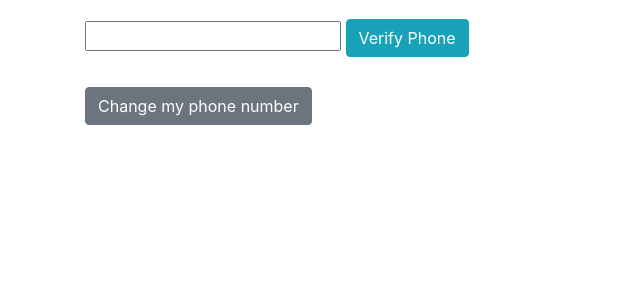
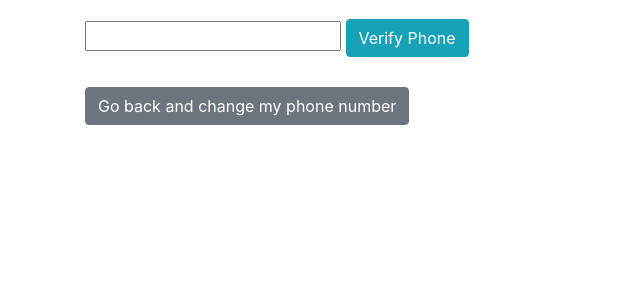
Before and after one commit to DynamicGenetics/Mood-Music, a Django app: page /dashboard/verification/token/ in a window 1280 px wide. Shown: the part 56-356 px from the top of the page, without its empty margins (0-640 px from the left). Run offline with Django 3.2, Linux system fonts and the light colour scheme; the visitor is signed in with stand-in values (Sample User, id 1); some libraries are stand-ins or nearby versions.

Commit message:
Update button message

```diff
--- a/moodmusic/templates/dashboard/token-validation.html
+++ b/moodmusic/templates/dashboard/token-validation.html
@@ -13,7 +13,7 @@
     <input type="submit" value="Verify Phone" class="btn btn-info">
   </form>
 
-  <a href="{% url 'dashboard:phone_verification' %}" class="btn btn-secondary" role="button">Change my phone number</a>
+  <a href="{% url 'dashboard:phone_verification' %}" class="btn btn-secondary" role="button">Go back and change my phone number</a>
 
 {% endblock %}
 
```
